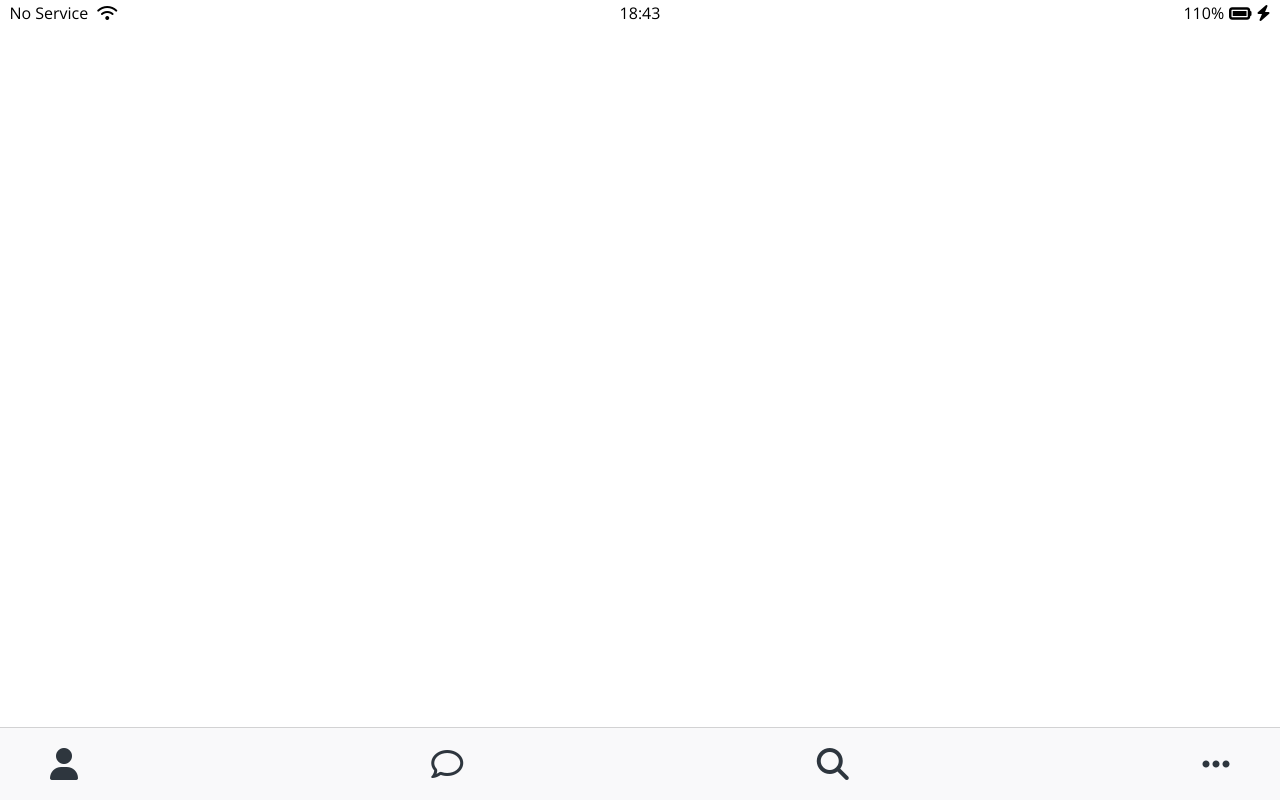
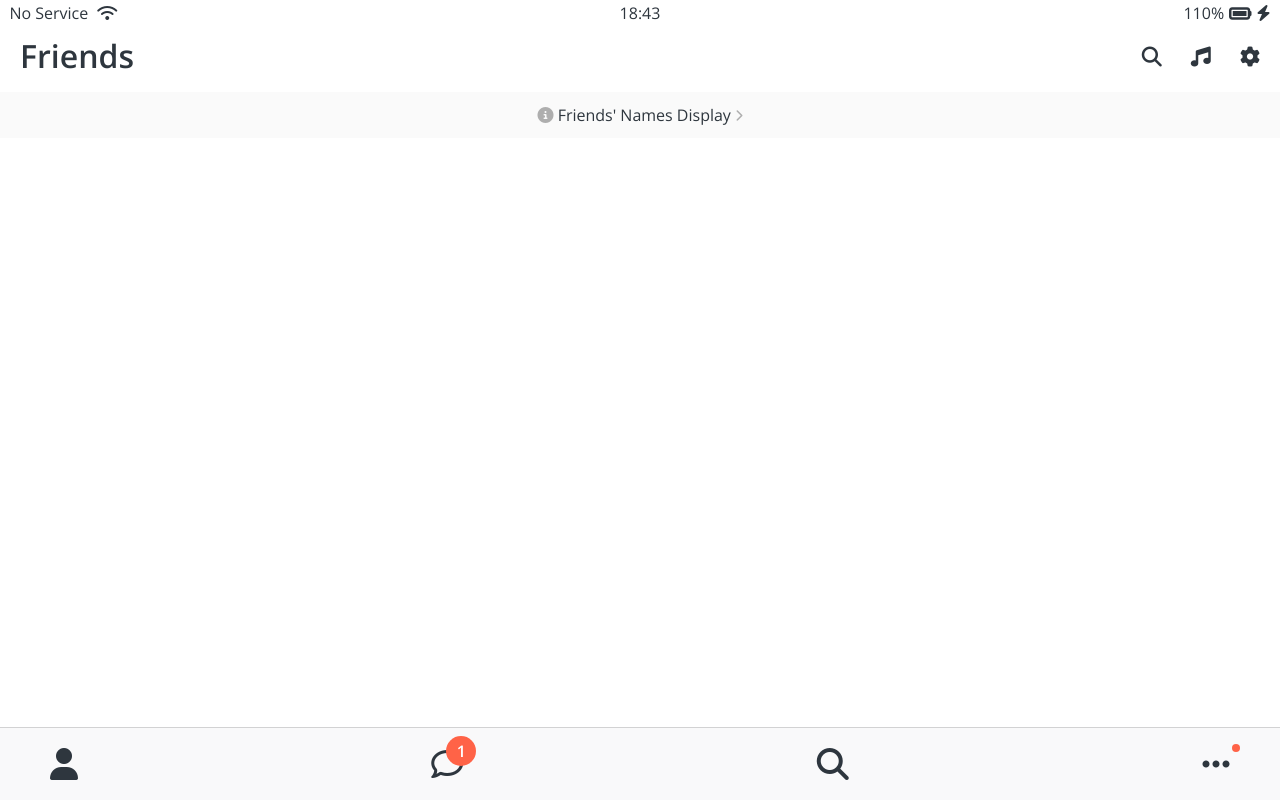
Before and after one commit to Jellyfish-yeho/kokoa-clone-2021, a plain HTML site: page friends.html in a window 1280 px wide. Drawn offline with nearby package versions, Linux system fonts and the light colour scheme.

Commit message:
work until 12/14 night

```diff
--- a/css/components/nav-bar.css
+++ b/css/components/nav-bar.css
@@ -14,5 +14,31 @@
   justify-content: space-between;
 }
 .nav__link {
+  position: relative;
   color: #2e363e;
 }
+
+.nav__notification{
+  background-color: tomato;
+  width: 30px;
+  height: 30px;
+  /* 정사각형 => 원을 만들려면, width 나 height의 50% 값을 border-radius로 주면 됨 */
+  border-radius: 15px;
+  display: flex;
+  justify-content: center;
+  align-items: center;
+  color: white;
+  font-weight: 600;
+  position: absolute;
+  left: 15px;
+  bottom: 15px;
+}
+.nav__notification-small{
+  width: 8px;
+  height: 8px;
+  background-color: tomato;
+  border-radius: 5px;
+  position: absolute;
+  top: -15px;
+  right: -10px;
+}
--- /dev/null
+++ b/css/components/screen-header.css
@@ -0,0 +1,13 @@
+.screen-header{
+    display: flex;
+    justify-content: space-between;
+    align-items: center;
+    padding: 40px 20px 20px;
+}
+.screen-header__title{
+    font-size: 32px;
+    font-weight: 600;
+}
+.screen-header__icons span{
+    margin-left: 25px;
+}
--- /dev/null
+++ b/css/screens/friends.css
@@ -0,0 +1,11 @@
+#friends-display-link {
+  text-align: center;
+  display: block;
+  background-color: #fafafa;
+  padding: 15px 0px;
+  font-size: 16px;
+}
+
+#friends-display-link i {
+  color: rgba(0, 0, 0, 0.3);
+}
--- a/css/styles.css
+++ b/css/styles.css
@@ -7,11 +7,13 @@
 /* Components */
 @import "components/status-bar.css";
 @import "components/nav-bar.css";
+@import "components/screen-header.css";
 
 /* Screens */
 @import "screens/login.css";
-
+@import "screens/friends.css";
 
 body {
+  color: #2e363e;
   font-family: "Open Sans", sans-serif;
 }
--- a/friends.html
+++ b/friends.html
@@ -22,19 +22,51 @@
         <i class="fas fa-bolt"></i>
       </div>
     </div>
+
+    <header class="screen-header">
+      <h1 class="screen-header__title">Friends</h1>
+      <div class="screen-header__icons">
+        <span>
+          <i class="fas fa-search fa-lg"></i>
+        </span>
+        <span>
+          <i class="fas fa-music fa-lg"></i>
+        </span>
+        <span>
+          <i class="fas fa-cog fa-lg"></i>
+        </span>
+      </div>
+    </header>
+
+    <a href="" id="friends-display-link">
+      <i class="fas fa-info-circle"></i>
+      Friends' Names Display
+      <i class="fas fa-chevron-right fa-xs"></i>
+    </a>
+
     <nav class="nav">
       <ul class="nav__list">
         <li class="nav__btn">
-          <a class="nav__link" href="friends.html"><i class="fas fa-user fa-2x"></i></a>
+          <a class="nav__link" href="friends.html">
+            <i class="fas fa-user fa-2x"></i>
+          </a>
         </li>
         <li class="nav__btn">
-          <a class="nav__link" href="#"><i class="far fa-comment fa-2x"></i></a>
+          <a class="nav__link" href="#">
+            <span class="nav__notification">1</span>
+            <i class="far fa-comment fa-2x"></i>
+          </a>
         </li>
         <li class="nav__btn">
-          <a class="nav__link" href="#"><i class="fas fa-search fa-2x"></i></a>
+          <a class="nav__link" href="#">
+            <i class="fas fa-search fa-2x"></i>
+          </a>
         </li>
         <li class="nav__btn">
-          <a class="nav__link" href="#"><i class="fas fa-ellipsis-h fa-2x"></i></a>
+          <a class="nav__link" href="#">
+            <span class="nav__notification-small"></span>
+            <i class="fas fa-ellipsis-h fa-2x"></i>
+          </a>
         </li>
       </ul>
     </nav>
```
